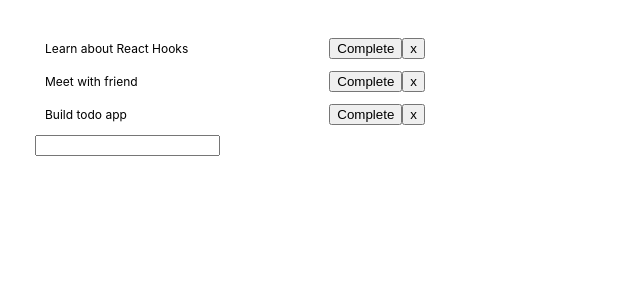
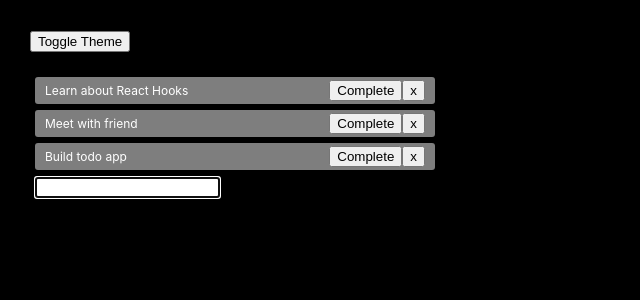
Before and after one commit to DanWahlin/React-Todos-With-Hooks, a React (Create React App) app: page / in a window 1280 px wide. Shown: the top 300 px of the page, without its empty margins (0-640 px from the left). Built offline with nearby package versions, Linux system fonts and the light colour scheme.

Commit message:
Breakout components, add theme switcher, more hooks

```diff
--- a/src/App.css
+++ b/src/App.css
@@ -19,3 +19,23 @@
   align-items: center;
   justify-content: space-between;
 }
+
+.light-bg {
+  background-color: #fff;
+  color: #000;
+}
+
+.dark-bg {
+  background-color: #000;
+  color: #fff;
+}
+
+.light-todo-bg {
+  background-color: #fff;
+  color: #000;
+}
+
+.dark-todo-bg {
+  background-color: rgb(126, 126, 126);
+  color: #fff;
+}
--- a/src/App.js
+++ b/src/App.js
@@ -1,45 +1,13 @@
 import React, { useState } from "react";
+import ThemeContext from "./Theme/ThemeContext";
+import Header from "./Header";
+import Todo from "./Todos/Todo";
+import TodoForm from "./Todos/TodoForm";
 import "./App.css";
 
-function Todo({ todo, index, completeTodo, removeTodo }) {
-  return (
-    <div
-      className="todo"
-      style={{ textDecoration: todo.isCompleted ? "line-through" : "" }}
-    >
-      {todo.text}
-
-      <div>
-        { !todo.isCompleted && <button onClick={() => completeTodo(index)}>Complete</button> }
-        <button onClick={() => removeTodo(index)}>x</button>
-      </div>
-    </div>
-  );
-}
-
-function TodoForm({ addTodo }) {
-  const [value, setValue] = useState("");
-
-  const handleSubmit = e => {
-    e.preventDefault();
-    if (!value) return;
-    addTodo(value);
-    setValue("");
-  };
-
-  return (
-    <form onSubmit={handleSubmit}>
-      <input
-        type="text"
-        className="input"
-        value={value}
-        onChange={e => setValue(e.target.value)}
-      />
-    </form>
-  );
-}
-
 function App() {
+  const [theme, setTheme] = useState("dark");
+  const value = { theme, setTheme };
   const [todos, setTodos] = useState([
     {
       text: "Learn about React Hooks",
@@ -73,7 +41,9 @@ function App() {
   };
 
   return (
-    <div className="app">
+    <div className={`app ${theme}-bg`}>
+      <ThemeContext.Provider value={value}>
+        <Header />
         <div className="todo-list">
           {todos.map((todo, index) => (
             <Todo
@@ -86,6 +56,7 @@ function App() {
           ))}
           <TodoForm addTodo={addTodo} />
         </div>
+      </ThemeContext.Provider>
     </div>
   );
 }
--- /dev/null
+++ b/src/Header.jsx
@@ -0,0 +1,12 @@
+import ThemeSwitcher from './Theme/ThemeSwitcher';
+
+function Header() {
+    return (
+      <header>
+        <ThemeSwitcher />
+        <br /><br />
+      </header>
+    );
+}
+
+export default Header;
--- /dev/null
+++ b/src/Theme/ThemeContext.jsx
@@ -0,0 +1,8 @@
+import React from "react";
+
+const ThemeContext = React.createContext({
+  theme: "light",
+  setTheme: () => {},
+});
+
+export default ThemeContext;
--- /dev/null
+++ b/src/Theme/ThemeSwitcher.jsx
@@ -0,0 +1,17 @@
+import { useContext } from "react";
+import ThemeContext from "./ThemeContext";
+
+function ThemeSwitcher() {
+  const { theme, setTheme } = useContext(ThemeContext)
+
+  return (
+    <button
+      onClick={() => setTheme(theme === "dark" ? "light" : "dark")}
+      className="button-theme"
+    >
+      Toggle Theme
+    </button>
+  )
+}
+
+export default ThemeSwitcher
--- /dev/null
+++ b/src/Todos/Todo.jsx
@@ -0,0 +1,21 @@
+import { useContext } from "react";
+import ThemeContext from "../Theme/ThemeContext";
+
+function Todo({ todo, index, completeTodo, removeTodo }) {
+  const { theme } = useContext(ThemeContext);
+
+    return (
+      <div
+        className={`todo ${theme}-todo-bg`}
+        style={{ textDecoration: todo.isCompleted ? "line-through" : "" }}
+      >
+        {todo.text}
+        <div>
+          { !todo.isCompleted && <button onClick={() => completeTodo(index)}>Complete</button> }
+          <button onClick={() => removeTodo(index)}>x</button>
+        </div>
+      </div>
+    );
+}
+
+export default Todo;
--- /dev/null
+++ b/src/Todos/TodoForm.jsx
@@ -0,0 +1,31 @@
+import { useState, useRef, useEffect } from "react";
+
+function TodoForm({ addTodo }) {
+    const [value, setValue] = useState("");
+    const inputRef = useRef();
+
+    useEffect(() => {
+        inputRef.current.focus();
+      }, []);
+
+    const handleSubmit = e => {
+        e.preventDefault();
+        if (!value) return;
+        addTodo(value);
+        setValue("");
+    };
+
+    return (
+        <form onSubmit={handleSubmit}>
+            <input
+                type="text"
+                className="input"
+                value={value}
+                onChange={e => setValue(e.target.value)}
+                ref={inputRef}
+            />
+        </form>
+    );
+}
+
+export default TodoForm;
```
Also changed, not shown: 1 other file (tests, documents, lock files or other folders). Lines whose indentation alone changed are shown as unchanged.
